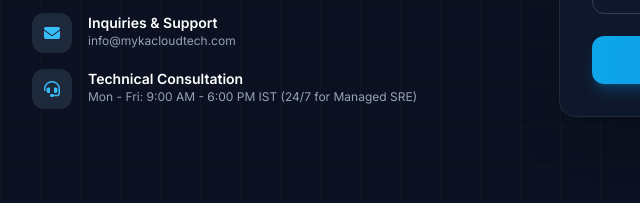
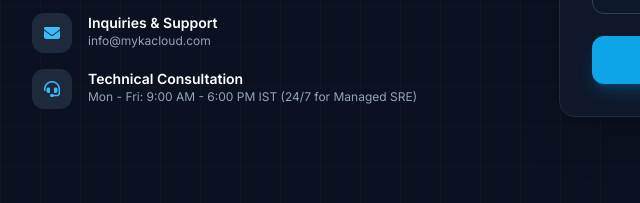
Before and after one commit to mykacloud/Website, a plain HTML site: page index.html in a window 1280 px wide. Shown: the part 3514-3717 px from the top of the page, 0-640 px from the left. Drawn offline with nearby package versions, Linux system fonts and the light colour scheme.

Commit message:
info@mykacloud.com

```diff
--- a/index.html
+++ b/index.html
@@ -542,7 +542,7 @@
                             </div>
                             <div>
                                 <h4 class="text-sm font-semibold text-white">Inquiries & Support</h4>
-                                <p class="text-xs text-slate-400">info@mykacloudtech.com</p>
+                                <p class="text-xs text-slate-400">info@mykacloud.com</p>
                             </div>
                         </div>
 
```
